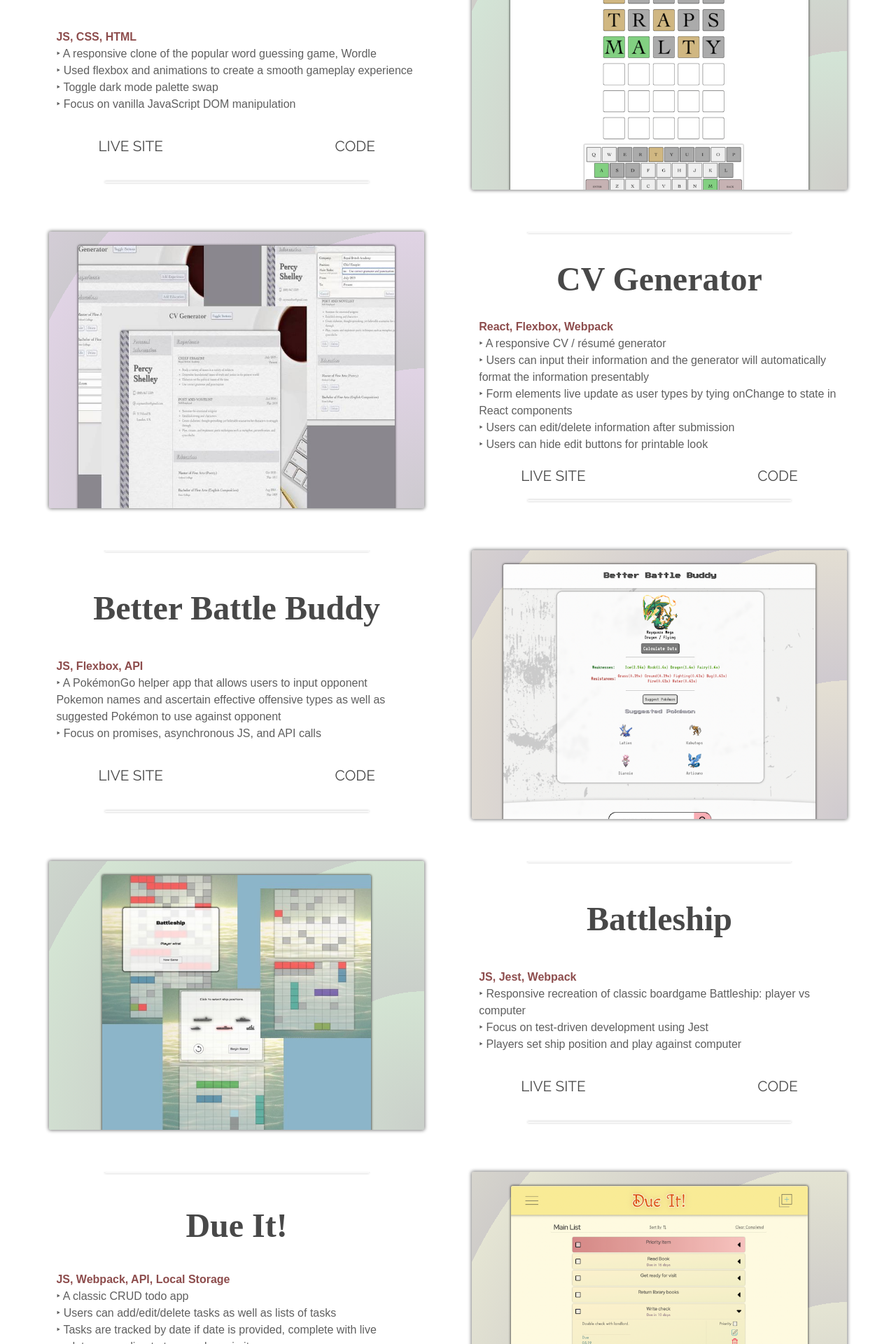
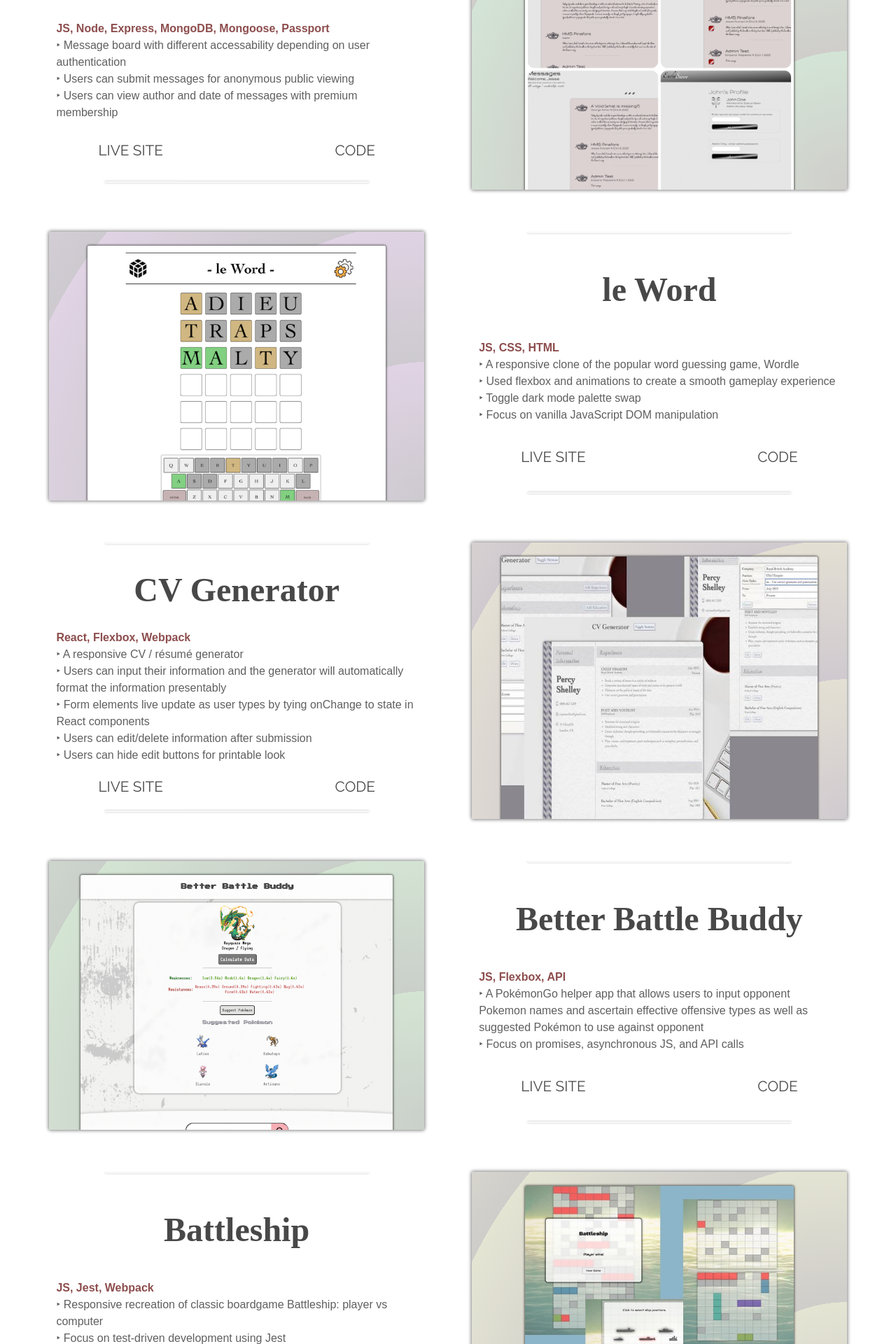
Before and after one commit to jessejputnam/react_portfolio, a React (Create React App) app: page / in a window 1280 px wide. Shown: the part 2340-4260 px from the top of the page at 70% size. Built offline with nearby package versions, Linux system fonts and the light colour scheme; a web font is replaced by a local one.

Commit message:
Add video to easter egg

```diff
--- a/src/App/App.js
+++ b/src/App/App.js
@@ -9,6 +9,7 @@ import Footer from "../components/Footer/Footer";
 // Import Pages
 import Home from "../pages/Home/Home";
 import PageNotFound from "../pages/PageNotFound/PageNotFound";
+import EasterEgg from "../pages/easteregg/EasterEgg";
 
 // Import CSS
 import styles from "./App.module.css";
@@ -35,6 +36,7 @@ const App = () => {
             <Route exact path='/' element={<Home menuIsOpen={isMenuOpen} />} />
             <Route path='/resume' element={<Resume />} />
             <Route path='/contact' element={<Contact />} />
+            <Route path='/easteregg' element={<EasterEgg />} />
             <Route
               path='*'
               element={<PageNotFound menuIsOpen={isMenuOpen} />}
--- a/src/components/Projects/Projects.js
+++ b/src/components/Projects/Projects.js
@@ -30,13 +30,19 @@ const desc3 = [
   "‣ Cart live updates price and selected items"
 ];
 const desc4 = [
+  "JS, Node, Express, MongoDB, Mongoose, Passport",
+  "‣ Message board with different accessability depending on user authentication",
+  "‣ Users can submit messages for anonymous public viewing",
+  "‣ Users can view author and date of messages with premium membership"
+];
+const desc5 = [
   "JS, CSS, HTML",
   "‣ A responsive clone of the popular word guessing game, Wordle",
   "‣ Used flexbox and animations to create a smooth gameplay experience",
   "‣ Toggle dark mode palette swap",
   "‣ Focus on vanilla JavaScript DOM manipulation"
 ];
-const desc5 = [
+const desc6 = [
   "React, Flexbox, Webpack",
   "‣ A responsive CV / résumé generator",
   "‣ Users can input their information and the generator will automatically format the information presentably",
@@ -44,23 +50,16 @@ const desc5 = [
   "‣ Users can edit/delete information after submission",
   "‣ Users can hide edit buttons for printable look"
 ];
-const desc6 = [
+const desc7 = [
   "JS, Flexbox, API",
   "‣ A PokémonGo helper app that allows users to input opponent Pokemon names and ascertain effective offensive types as well as suggested Pokémon to use against opponent",
   "‣ Focus on promises, asynchronous JS, and API calls"
 ];
-const desc7 = [
+const desc8 = [
   "JS, Jest, Webpack",
   "‣ Responsive recreation of classic boardgame Battleship: player vs computer",
   "‣ Focus on test-driven development using Jest",
   "‣ Players set ship position and play against computer"
-];
-const desc8 = [
-  "JS, Webpack, API, Local Storage",
-  "‣ A classic CRUD todo app",
-  "‣ Users can add/edit/delete tasks as well as lists of tasks",
-  "‣ Tasks are tracked by date if date is provided, complete with live updates according to temporal proximity",
-  "‣ Uses Local Storage to persist user data in the browser"
 ];
 
 const Projects = (props) => {
@@ -110,11 +109,11 @@ const Projects = (props) => {
         <Project
           styleVar='d'
           reverse={true}
-          src={imgs.wordle}
-          alt='Wordle Clone'
-          title='le Word'
-          codeLink='https://github.com/jessejputnam/wordle-clone'
-          liveSiteLink='https://jessejputnam.github.io/wordle-clone/'
+          src={imgs.exclusieve}
+          alt='Messageboard'
+          title='Messageboard'
+          codeLink='https://github.com/jessejputnam/members-only'
+          liveSiteLink='https://exclusieve.herokuapp.com/'
           desc={desc4}
         />
       }
@@ -122,11 +121,11 @@ const Projects = (props) => {
         <Project
           styleVar='e'
           reverse={false}
-          src={imgs.cv}
-          alt='CV Generator'
-          title='CV Generator'
-          codeLink='https://github.com/jessejputnam/cv-project'
-          liveSiteLink='https://jessejputnam.github.io/cv-project/'
+          src={imgs.wordle}
+          alt='Wordle Clone'
+          title='le Word'
+          codeLink='https://github.com/jessejputnam/wordle-clone'
+          liveSiteLink='https://jessejputnam.github.io/wordle-clone/'
           desc={desc5}
         />
       }
@@ -134,11 +133,11 @@ const Projects = (props) => {
         <Project
           styleVar='f'
           reverse={true}
-          src={imgs.pokemon}
-          alt='Pokemon App'
-          title='Better Battle Buddy'
-          codeLink='https://github.com/jessejputnam/better-battle-buddy'
-          liveSiteLink='https://jessejputnam.github.io/better-battle-buddy/'
+          src={imgs.cv}
+          alt='CV Generator'
+          title='CV Generator'
+          codeLink='https://github.com/jessejputnam/cv-project'
+          liveSiteLink='https://jessejputnam.github.io/cv-project/'
           desc={desc6}
         />
       }
@@ -146,11 +145,11 @@ const Projects = (props) => {
         <Project
           styleVar='g'
           reverse={false}
-          src={imgs.battleship}
-          alt='Battleship'
-          title='Battleship'
-          codeLink='https://github.com/jessejputnam/battleship'
-          liveSiteLink='https://jessejputnam.github.io/battleship/'
+          src={imgs.pokemon}
+          alt='Pokemon App'
+          title='Better Battle Buddy'
+          codeLink='https://github.com/jessejputnam/better-battle-buddy'
+          liveSiteLink='https://jessejputnam.github.io/better-battle-buddy/'
           desc={desc7}
         />
       }
@@ -158,11 +157,11 @@ const Projects = (props) => {
         <Project
           styleVar='h'
           reverse={true}
-          src={imgs.todo}
-          alt='Todo App'
-          title='Due It!'
-          codeLink='https://github.com/jessejputnam/todo'
-          liveSiteLink='https://jessejputnam.github.io/todo/'
+          src={imgs.battleship}
+          alt='Battleship'
+          title='Battleship'
+          codeLink='https://github.com/jessejputnam/battleship'
+          liveSiteLink='https://jessejputnam.github.io/battleship/'
           desc={desc8}
         />
       }
--- a/src/pages/Home/Home.js
+++ b/src/pages/Home/Home.js
@@ -14,7 +14,6 @@ const Home = function (props) {
       <Hero />
       <Statement />
       <Projects />
-      {/* <About /> */}
     </div>
   );
 };
--- /dev/null
+++ b/src/pages/easteregg/EasterEgg.js
@@ -0,0 +1,30 @@
+// Import CSS
+import styles from "./EasterEgg.module.css";
+
+const EasterEgg = () => {
+  return (
+    <div className={styles.EasterEgg}>
+      <iframe
+        src='https://www.youtube.com/embed/zEA2vM0H_8k'
+        title='YouTube video player'
+        frameBorder='0'
+        allow='accelerometer; autoplay; clipboard-write; encrypted-media; gyroscope; picture-in-picture'
+        allowFullScreen
+        className={styles.iframe}
+      ></iframe>
+
+      <div>
+        <a
+          className='link'
+          target='_blank'
+          rel='noreferrer'
+          href='https://soundcloud.com/jesse-putnam-10253732'
+        >
+          Soundcloud
+        </a>
+      </div>
+    </div>
+  );
+};
+
+export default EasterEgg;
--- /dev/null
+++ b/src/pages/easteregg/EasterEgg.module.css
@@ -0,0 +1,14 @@
+.EasterEgg {
+  margin-top: 200px;
+}
+
+.iframe {
+  box-shadow: 0 0 3px 1px;
+  border-radius: 10px;
+  height: clamp(280px, 30vw, 500px);
+  width: clamp(320px, 53vw, 800px);
+}
+
+.link {
+  cursor: pointer;
+}
```
Also changed, not shown: src/images/projects/exclusieve.jpeg (added).
